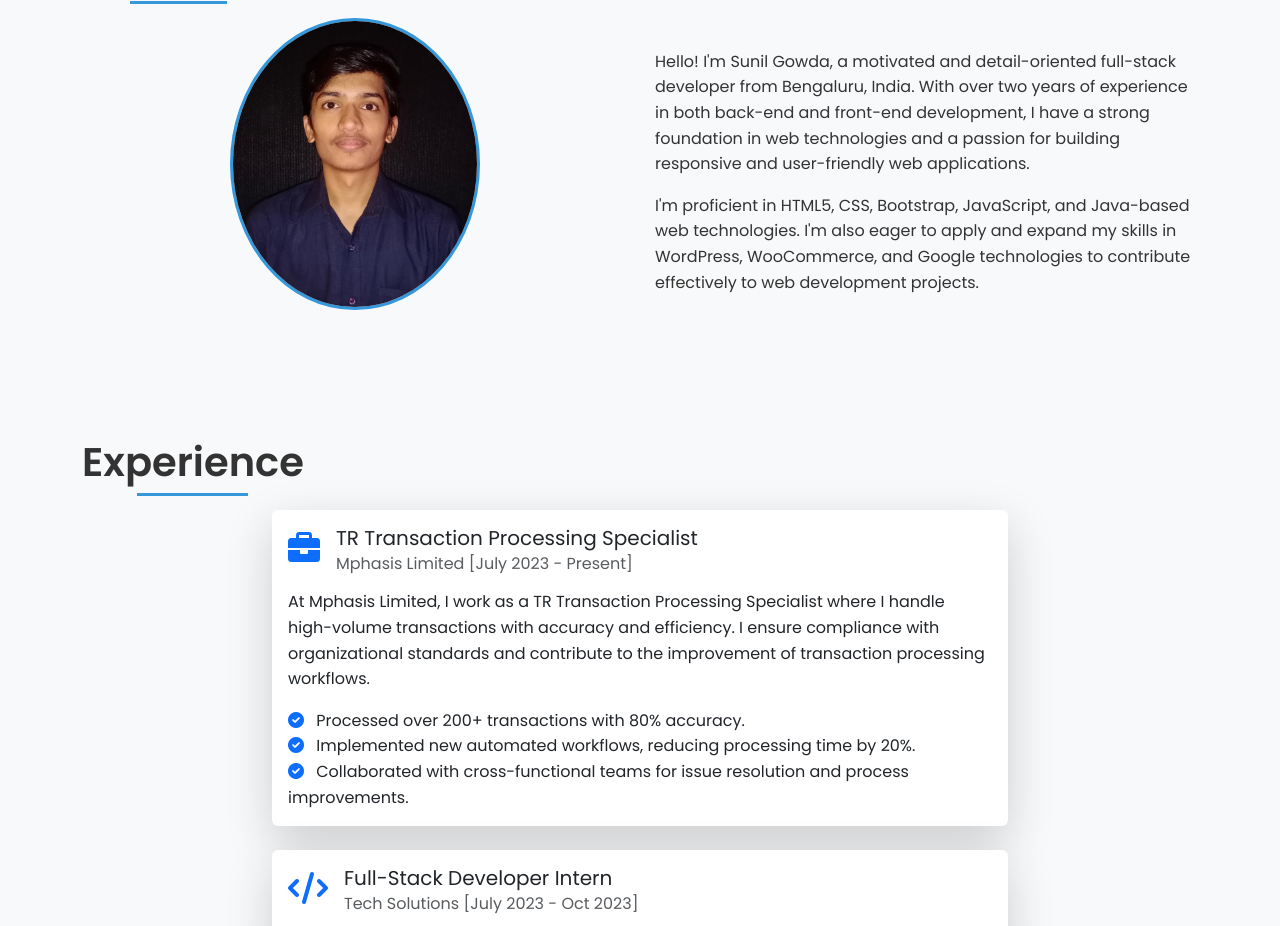
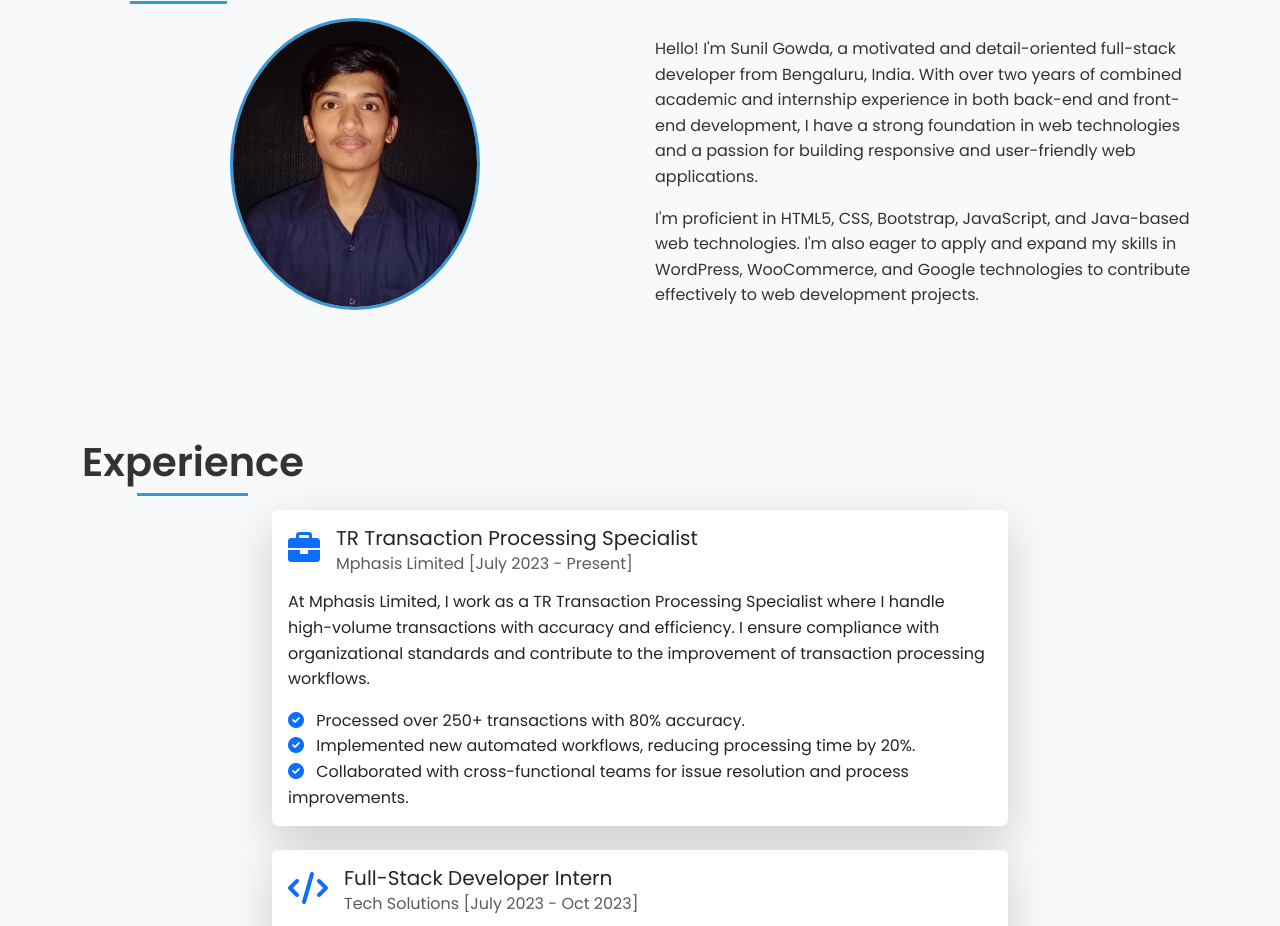
Before and after one commit to Sunil0623/ModernPortfolio, a plain HTML site: page index.html in a window 1280 px wide. Shown: the part 464-1390 px from the top of the page. Drawn offline with nearby package versions, Linux system fonts and the light colour scheme.

Commit message:
Update index.html

```diff
--- a/index.html
+++ b/index.html
@@ -61,7 +61,7 @@
                     <img src="./assets/images/Raghav.jpeg" alt="Sunil Gowda" class="img-fluid about-img">
                 </div>
                 <div class="col-lg-6">
-                    <p>Hello! I'm Sunil Gowda, a motivated and detail-oriented full-stack developer from Bengaluru, India. With over two years of experience in both back-end and front-end development, I have a strong foundation in web technologies and a passion for building responsive and user-friendly web applications.</p>
+                    <p>Hello! I'm Sunil Gowda, a motivated and detail-oriented full-stack developer from Bengaluru, India. With over two years of combined academic and internship experience in both back-end and front-end development, I have a strong foundation in web technologies and a passion for building responsive and user-friendly web applications.</p>
                     <p>I'm proficient in HTML5, CSS, Bootstrap, JavaScript, and Java-based web technologies. I'm also eager to apply and expand my skills in WordPress, WooCommerce, and Google technologies to contribute effectively to web development projects.</p>
                 </div>
             </div>
@@ -91,7 +91,7 @@
                             At Mphasis Limited, I work as a TR Transaction Processing Specialist where I handle high-volume transactions with accuracy and efficiency. I ensure compliance with organizational standards and contribute to the improvement of transaction processing workflows.
                         </p>
                         <ul class="list-unstyled mb-0">
-                            <li><i class="fas fa-check-circle text-primary me-2"></i> Processed over 200+ transactions with 80% accuracy.</li>
+                            <li><i class="fas fa-check-circle text-primary me-2"></i> Processed over 250+ transactions with 80% accuracy.</li>
                             <li><i class="fas fa-check-circle text-primary me-2"></i> Implemented new automated workflows, reducing processing time by 20%.</li>
                             <li><i class="fas fa-check-circle text-primary me-2"></i> Collaborated with cross-functional teams for issue resolution and process improvements.</li>
                         </ul>
```
